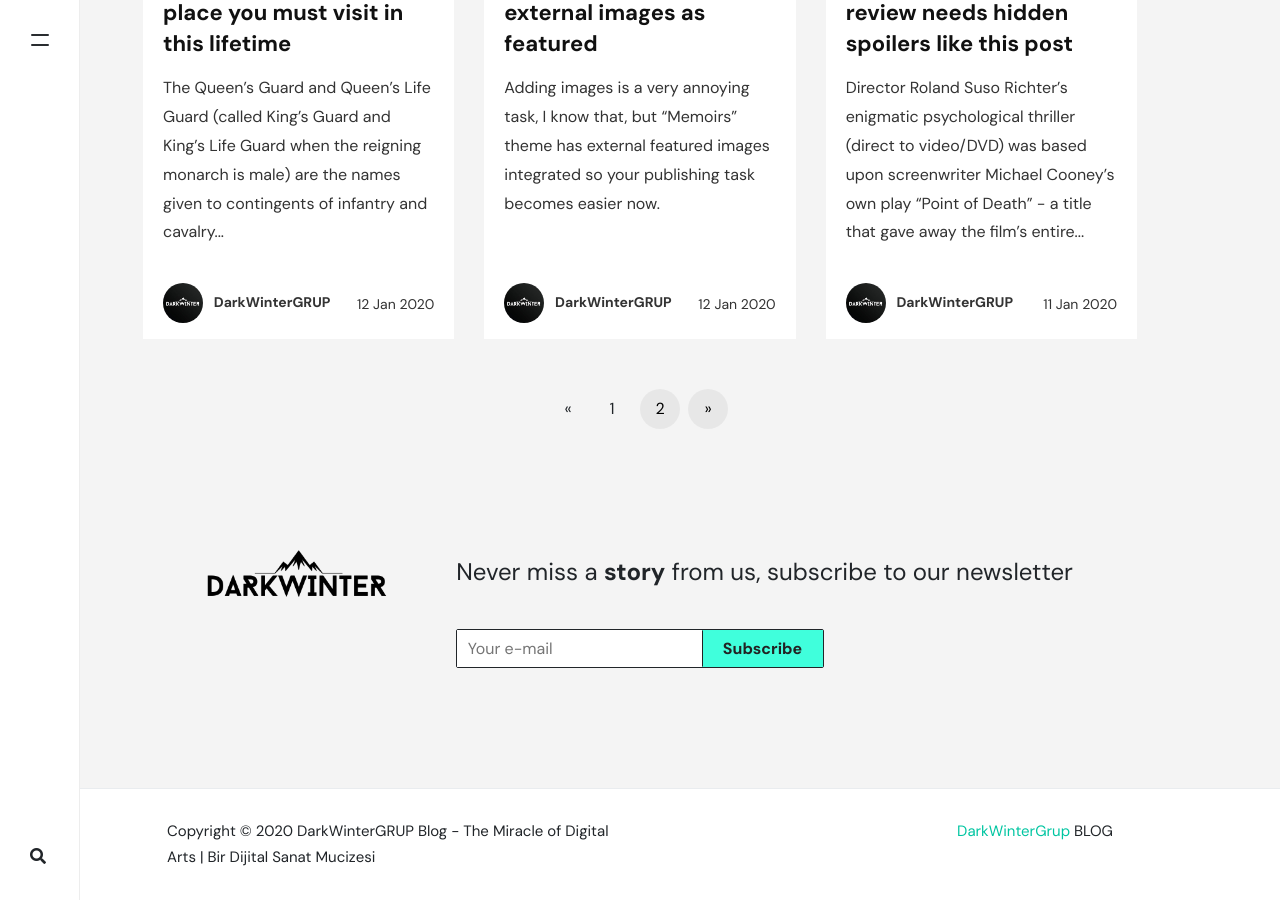
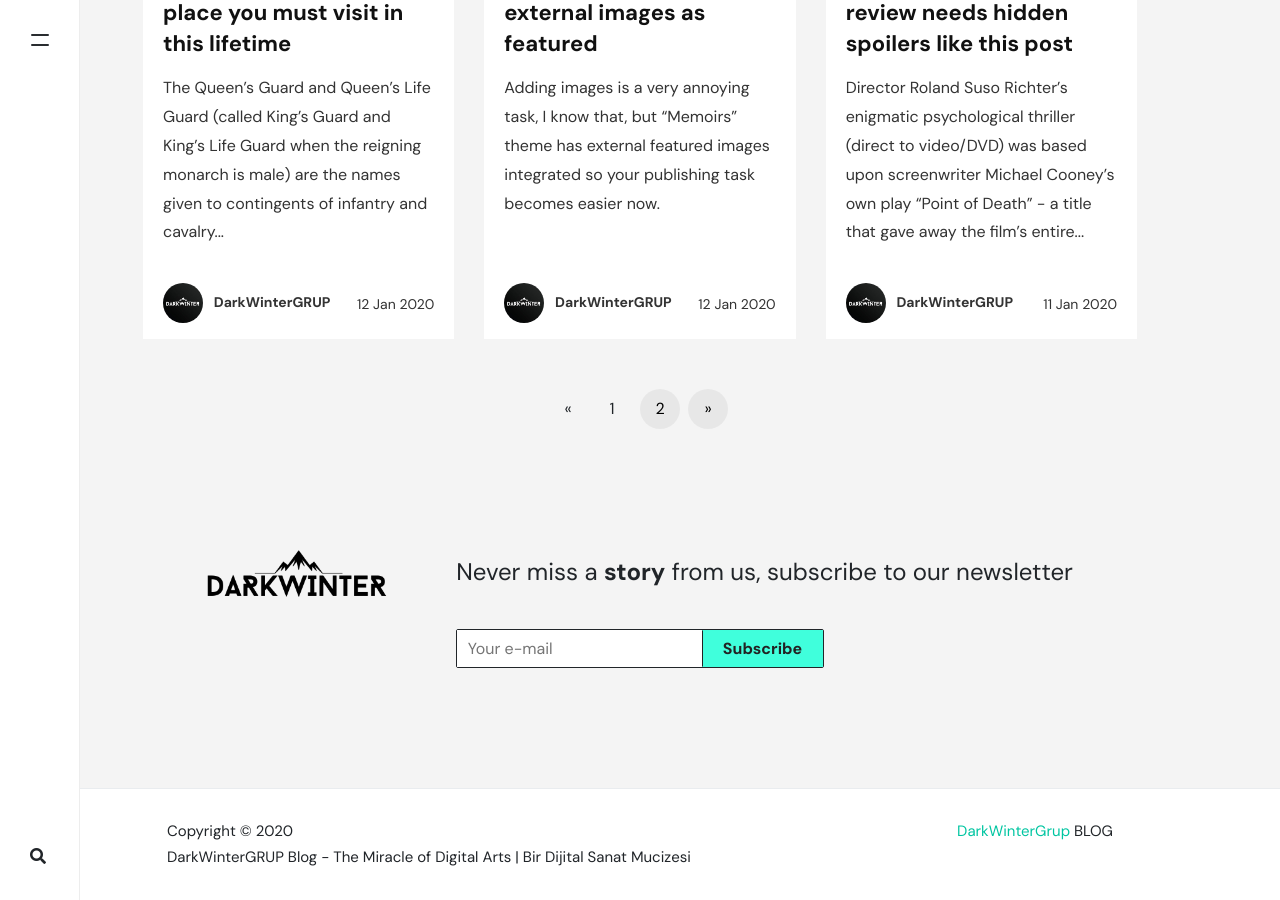
Before and after one commit to darkwintergrup/BLOG, a Jekyll site: the page built from index.html, in a window 1280 px wide and 900 px high, scrolled down 1573 px. Built offline with Jekyll 4.4.1, drawn with Linux system fonts in a browser that asks for light colours; nearby versions of some CDN libraries; the list of posts is cut into pages by our own code; comment, search, counter and statistics services are not loaded.

Commit message:
Update default.html

```diff
--- a/_layouts/default.html
+++ b/_layouts/default.html
@@ -111,10 +111,10 @@ ga('send', 'pageview');
 <footer class="footer">
     <div class="container">
         <div class="row">
-            <div class="col-md-6 col-sm-12 text-center text-lg-left">
-                Copyright © {{ site.time | date: "%Y" }} {{ site.name }}
+            <div class="col-md-8 col-sm-12 text-center text-lg-left">
+                Copyright © {{ site.time | date: "%Y" }}<br>{{ site.name }}
             </div>
-            <div class="col-md-6 col-sm-12 text-center text-lg-right">
+            <div class="col-md-4 col-sm-12 text-center text-lg-right">
                 <a target="_blank" href="https://www.instagram.com/darkwintergrup/">DarkWinterGrup</a> BLOG
             </div>
         </div>
```
